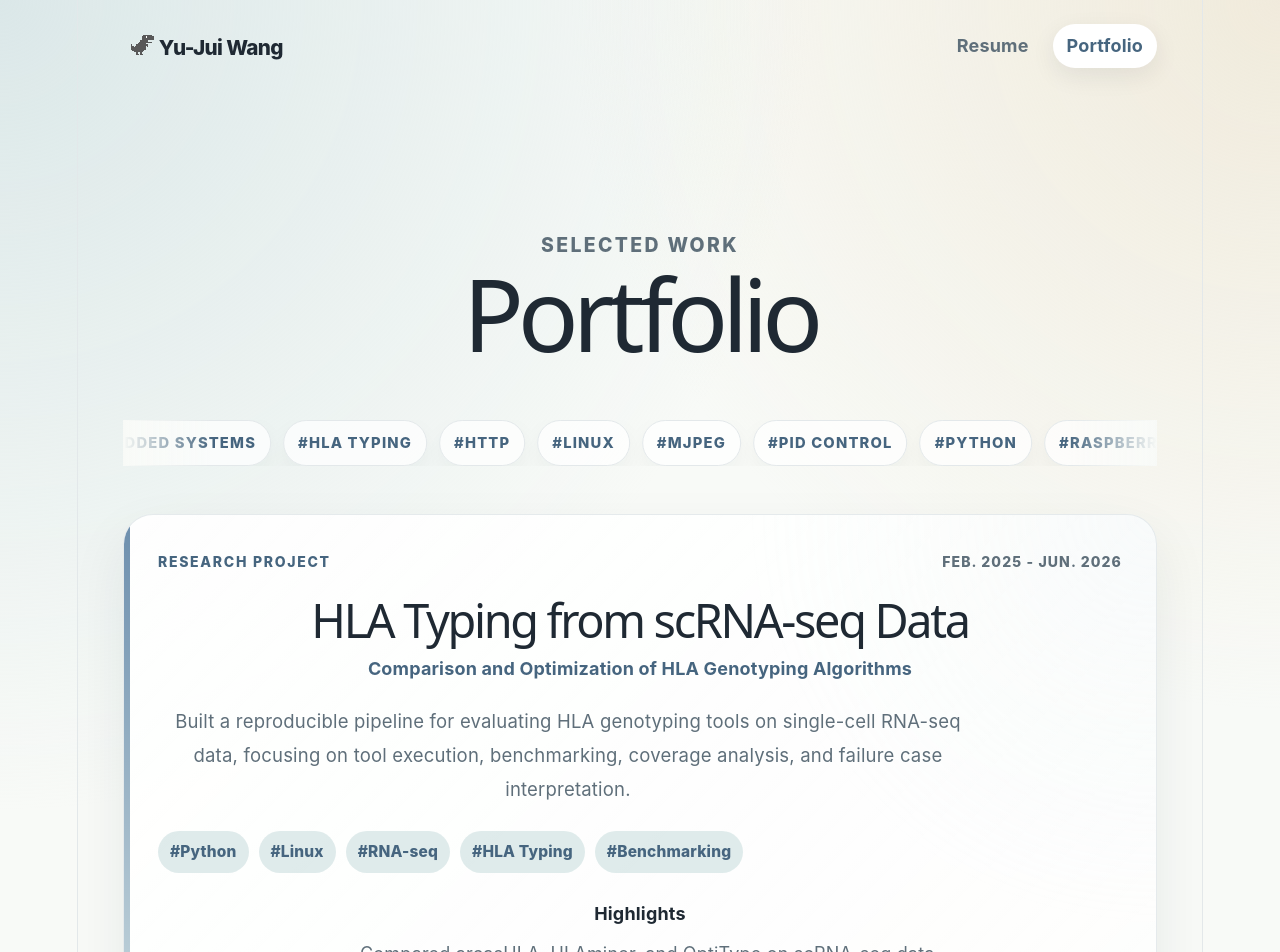
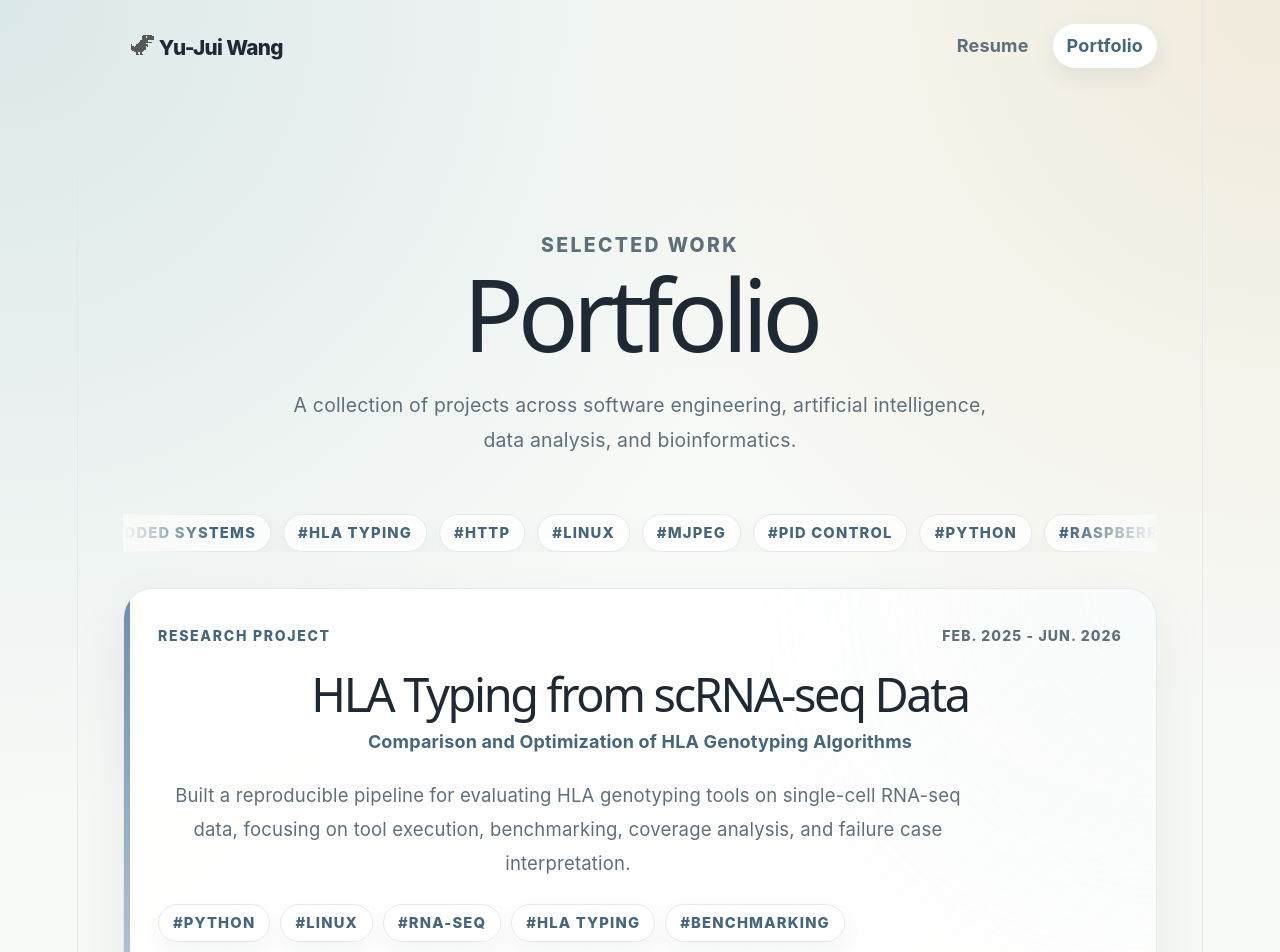
Before and after one commit to rexthedinorrrrr/rex-portfolio, a React (Vite) app: page /portfolio in a window 1280 px wide. Shown: the top 952 px of the page. Built offline with nearby package versions, Linux system fonts and the light colour scheme.

Commit message:
fix marquee

```diff
--- a/src/pages/Portfolio.jsx
+++ b/src/pages/Portfolio.jsx
@@ -1,3 +1,4 @@
+import { useRef, useState } from 'react';
 import projects from '../data/projects.json';
 
 const marqueeTags = [
@@ -5,31 +6,109 @@ const marqueeTags = [
 ].sort((a, b) => a.localeCompare(b));
 
 function Portfolio() {
+  const [selectedTags, setSelectedTags] = useState([]);
+  const marqueeRef = useRef(null);
+  const trackRef = useRef(null);
+
+  const hasSelectedTags = selectedTags.length > 0;
+
+  const filteredProjects = hasSelectedTags
+    ? projects.filter((project) =>
+      selectedTags.every((tag) => project.tags.includes(tag))
+    )
+    : projects;
+
+  const getCurrentMarqueeOffset = () => {
+    if (!marqueeRef.current || !trackRef.current) return 0;
+
+    const marqueeLeft = marqueeRef.current.getBoundingClientRect().left;
+    const trackLeft = trackRef.current.getBoundingClientRect().left;
+
+    return marqueeLeft - trackLeft;
+  };
+
+  const toggleTag = (tag) => {
+    const isSelectingFirstTag =
+      selectedTags.length === 0 && !selectedTags.includes(tag);
+
+    const currentOffset = getCurrentMarqueeOffset();
+
+    setSelectedTags((currentTags) =>
+      currentTags.includes(tag)
+        ? currentTags.filter((currentTag) => currentTag !== tag)
+        : [...currentTags, tag]
+    );
+
+    if (isSelectingFirstTag) {
+      requestAnimationFrame(() => {
+        if (marqueeRef.current) {
+          marqueeRef.current.scrollLeft = currentOffset;
+        }
+      });
+    }
+  };
+
+  const clearFilters = () => {
+    setSelectedTags([]);
+
+    requestAnimationFrame(() => {
+      if (marqueeRef.current) {
+        marqueeRef.current.scrollLeft = 0;
+      }
+    });
+  };
+
   return (
     <>
       <section className="pageHeader">
         <p className="eyebrow">Selected Work</p>
         <h1>Portfolio</h1>
-        {/* <p>
+        <p>
           A collection of projects across software engineering, artificial
           intelligence, data analysis, and bioinformatics.
-        </p> */}
+        </p>
       </section>
 
-      <section className="portfolioMarquee" aria-label="Project keywords">
-        <div className="marqueeTrack">
+      <section
+        ref={marqueeRef}
+        className={`portfolioMarquee ${hasSelectedTags ? 'isPaused' : ''}`}
+        aria-label="Project keywords"
+      >
+        <div className="marqueeTrack" ref={trackRef}>
           {[...Array(2)].map((_, groupIndex) => (
             <div className="marqueeGroup" key={groupIndex}>
               {marqueeTags.map((tag) => (
-                <span key={`${groupIndex}-${tag}`}>#{tag}</span>
+                <button
+                  type="button"
+                  key={`${groupIndex}-${tag}`}
+                  className={`marqueeTag ${
+                    selectedTags.includes(tag) ? 'active' : ''
+                  }`}
+                  onClick={() => toggleTag(tag)}
+                >
+                  #{tag}
+                </button>
               ))}
             </div>
           ))}
         </div>
       </section>
 
+      {hasSelectedTags && (
+        <div className="filterStatus">
+          <p>
+            Showing projects tagged with{' '}
+            {selectedTags.map((tag) => `#${tag}`).join(', ')}
+          </p>
+
+          <button type="button" onClick={clearFilters}>
+            Clear filters
+          </button>
+        </div>
+      )}
+
       <section className="projectList">
-        {projects.map((project) => (
+        {filteredProjects.map((project) => (
           <article className="projectCard" key={project.id}>
             <div className="projectTop">
               <span className="projectType">{project.type}</span>
@@ -45,7 +124,15 @@ function Portfolio() {
 
             <div className="techList">
               {project.tags.map((tag) => (
-                <span key={tag}>#{tag}</span>
+                <button
+                  type="button"
+                  key={tag}
+                  className={`projectTag ${selectedTags.includes(tag) ? 'active' : ''
+                    }`}
+                  onClick={() => toggleTag(tag)}
+                >
+                  #{tag}
+                </button>
               ))}
             </div>
 
--- a/src/styles/portfolio.css
+++ b/src/styles/portfolio.css
@@ -1,3 +1,5 @@
+/* --- Header --- */
+
 .pageHeader {
   padding: 80px 0 48px;
   text-align: center;
@@ -19,9 +21,11 @@
   line-height: 1.8;
 }
 
+/* --- Portfolio Marquee --- */
+
 .portfolioMarquee {
   width: 100%;
-  margin: 8px 0 48px;
+  margin: 8px 0 36px;
   overflow: hidden;
   position: relative;
 }
@@ -53,6 +57,21 @@
   animation: marqueeMove 28s linear infinite;
 }
 
+.portfolioMarquee.isPaused {
+  overflow-x: auto;
+  overflow-y: hidden;
+  padding-bottom: 6px;
+}
+
+.portfolioMarquee.isPaused .marqueeTrack {
+  animation: none;
+}
+
+.portfolioMarquee.isPaused::before,
+.portfolioMarquee.isPaused::after {
+  display: none;
+}
+
 .marqueeGroup {
   display: flex;
   align-items: center;
@@ -60,13 +79,15 @@
   padding-right: 12px;
 }
 
-.marqueeGroup span {
+.marqueeTag,
+.projectTag {
   padding: 9px 14px;
   border-radius: 999px;
   background: rgba(255, 255, 255, 0.72);
   border: 1px solid var(--border);
   color: var(--primary-dark);
 
+  font-family: inherit;
   font-size: 0.82rem;
   font-weight: 850;
   letter-spacing: 0.08em;
@@ -74,6 +95,25 @@
 
   box-shadow: 0 10px 24px rgba(31, 41, 51, 0.045);
   white-space: nowrap;
+  cursor: pointer;
+
+  transition:
+    transform 0.16s ease,
+    background 0.16s ease,
+    border-color 0.16s ease;
+}
+
+.marqueeTag:hover,
+.projectTag:hover {
+  transform: translateY(-2px);
+  background: var(--soft);
+}
+
+.marqueeTag.active,
+.projectTag.active {
+  background: var(--primary-dark);
+  border-color: var(--primary-dark);
+  color: white;
 }
 
 @keyframes marqueeMove {
@@ -89,6 +129,51 @@
 .portfolioMarquee:hover .marqueeTrack {
   animation-play-state: paused;
 }
+
+/* --- Filter Status --- */
+
+.filterStatus {
+  margin: 0 0 28px;
+
+  display: flex;
+  align-items: center;
+  justify-content: space-between;
+  gap: 16px;
+  flex-wrap: wrap;
+}
+
+.filterStatus p {
+  margin: 0;
+  color: var(--muted);
+  font-size: 0.96rem;
+  line-height: 1.6;
+}
+
+.filterStatus button {
+  border: 1px solid var(--border);
+  border-radius: 999px;
+  padding: 9px 14px;
+  background: var(--card);
+  color: var(--primary-dark);
+
+  font-family: inherit;
+  font-size: 0.8rem;
+  font-weight: 850;
+  letter-spacing: 0.08em;
+  text-transform: uppercase;
+  cursor: pointer;
+
+  transition:
+    transform 0.16s ease,
+    background 0.16s ease;
+}
+
+.filterStatus button:hover {
+  transform: translateY(-2px);
+  background: var(--soft);
+}
+
+/* --- Project Cards --- */
 
 .projectList {
   display: grid;
@@ -180,13 +265,11 @@
   margin: 24px 0 0;
 }
 
-.techList span {
-  padding: 8px 12px;
-  border-radius: 999px;
-  background: rgba(216, 230, 231, 0.8);
-  color: var(--primary-dark);
-  font-size: 0.86rem;
-  font-weight: 800;
+.techList {
+  display: flex;
+  flex-wrap: wrap;
+  gap: 10px;
+  margin: 24px 0 0;
 }
 
 .highlights {
@@ -254,16 +337,22 @@
   }
 
   .portfolioMarquee {
-    margin: 0 0 34px;
+    margin: 0 0 28px;
   }
 
   .marqueeTrack {
-    animation-duration: 22s;
+    animation-duration: 26s;
   }
 
-  .marqueeGroup span {
+  .marqueeTag,
+  .projectTag {
     padding: 8px 12px;
     font-size: 0.76rem;
+  }
+
+  .filterStatus {
+    align-items: flex-start;
+    flex-direction: column;
   }
 
   .projectCard {
```
